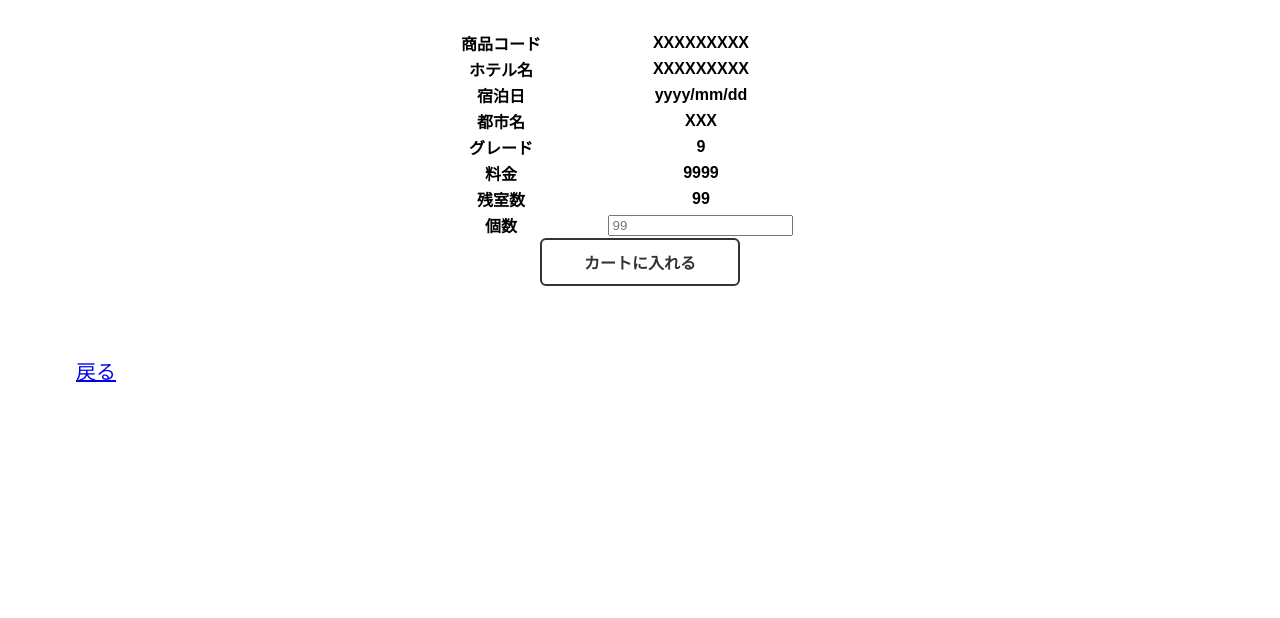
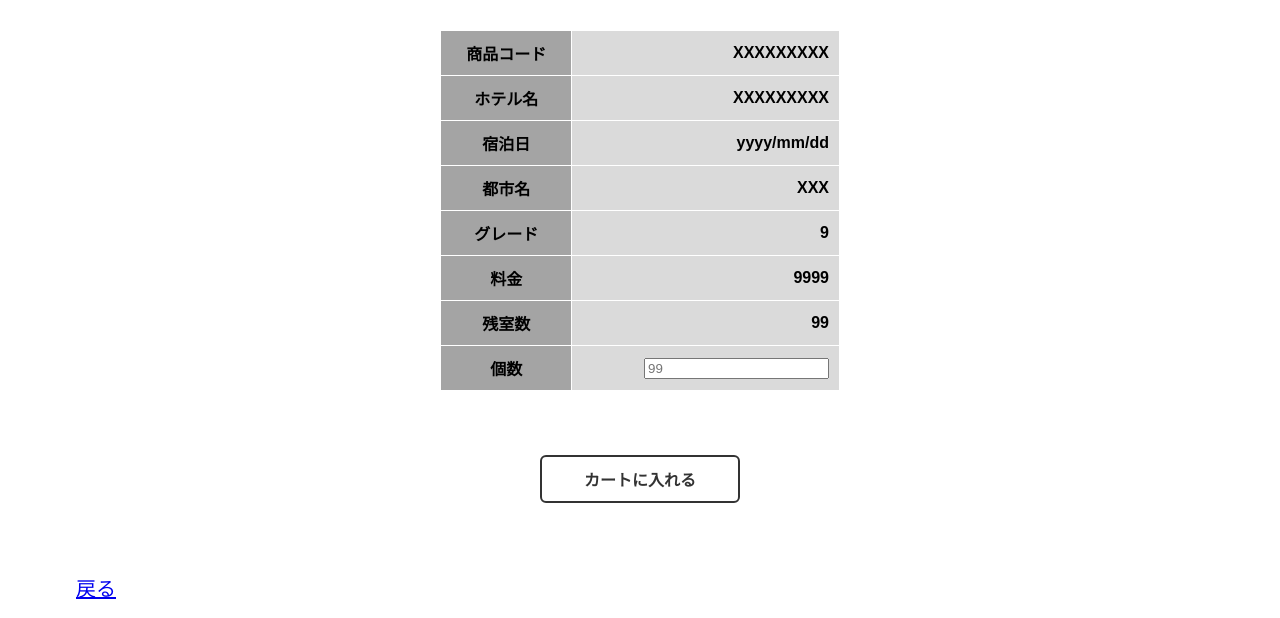
Before and after one commit to nsryota67/tour, a plain HTML site: page HotelDetail.html in a window 1280 px wide. Shown: the part 182-800 px from the top of the page. Drawn offline with Linux system fonts and the light colour scheme.

Commit message:
Update HotelDetail.html

```diff
--- a/HotelDetail.html
+++ b/HotelDetail.html
@@ -24,41 +24,43 @@
             <table id="detail-table" class="detail-table">
                 <thead>
                     <tr>
-                      <th>商品コード</th>
-                      <th>XXXXXXXXX</th>
+                      <th class="detail-name">商品コード</th>
+                      <th class="detail-content">XXXXXXXXX</th>
                     </tr>
                     <tr>
-                      <th>ホテル名</th>
-                      <th>XXXXXXXXX</th>
+                      <th class="detail-name">ホテル名</th>
+                      <th class="detail-content">XXXXXXXXX</th>
                     </tr>
                     <tr>
-                      <th>宿泊日</th>
-                      <th>yyyy/mm/dd</th>
+                      <th class="detail-name">宿泊日</th>
+                      <th class="detail-content">yyyy/mm/dd</th>
                     </tr>
                     <tr>
-                      <th>都市名</th>
-                      <th>XXX</th>
+                      <th class="detail-name">都市名</th>
+                      <th class="detail-content">XXX</th>
                     </tr>
                     <tr>
-                      <th>グレード</th>
-                      <th>9</th>
+                      <th class="detail-name">グレード</th>
+                      <th class="detail-content">9</th>
                     </tr>
                     <tr>
-                      <th>料金</th>
-                      <th>9999</th>
+                      <th class="detail-name">料金</th>
+                      <th class="detail-content">9999</th>
                     </tr>
                     <tr>
-                      <th>残室数</th>
-                      <th>99</th>
+                      <th class="detail-name">残室数</th>
+                      <th class="detail-content">99</th>
                     </tr>
                     <tr>
-                      <th>個数</th>
-                      <th><input type="number" class="hotel-number" placeholder="99"></th>
+                      <th class="detail-name">個数</th>
+                      <th class="detail-content"><input type="number" class="hotel-number" placeholder="99"></th>
                     </tr>
                 </thead>
             </table>
         </div>
-        <button class="cart-button">カートに入れる</button>
+        <div class="login-button-container">
+          <button class="cart-button">カートに入れる</button>
+        </div>
         <div class="return">
           <a href="SearchFlight.html">戻る</a>
         </div>
```
